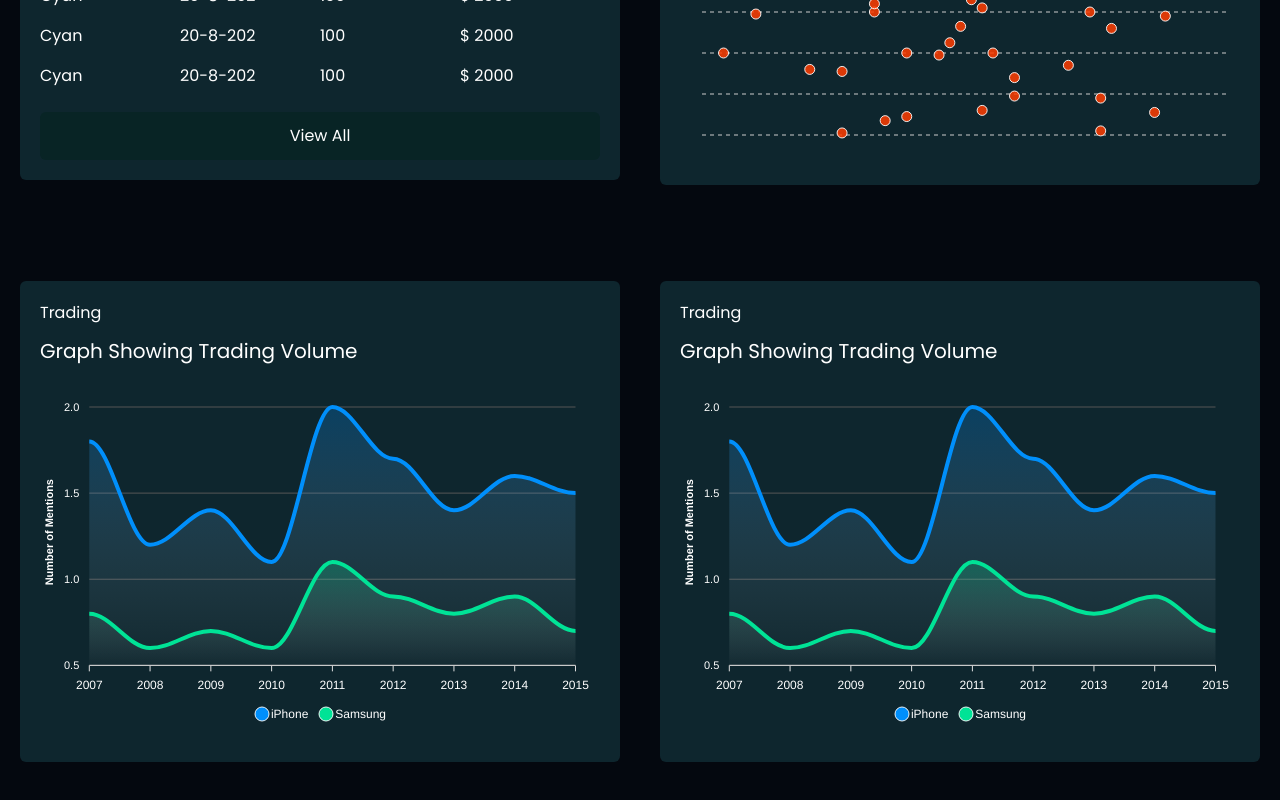
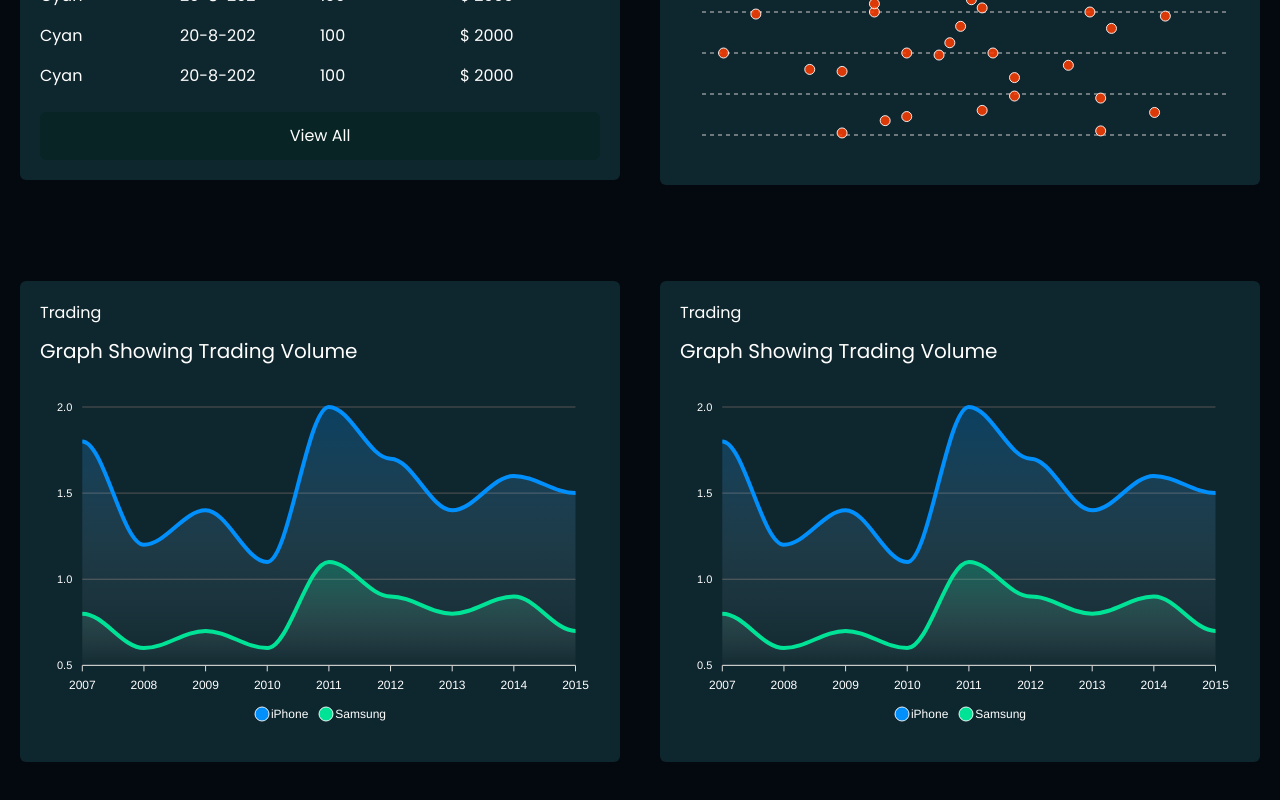
Before and after one commit to talha2224/Trading, a React (Vite) app: page /admin/home in a window 1280 px wide. Shown: the part 542-1342 px from the top of the page. Built offline with nearby package versions, Linux system fonts and the light colour scheme.

Commit message:
tooltip removed

```diff
--- a/src/components/ChartViews.jsx
+++ b/src/components/ChartViews.jsx
@@ -60,7 +60,6 @@ const options2 = {
     },
     yaxis: {
         labels: { style: { colors: "#fff" } },
-        title: { text: "Number of Mentions", style: { color: "#fff" } },
     },
     grid: { borderColor: "#555" },
     legend: { labels: { colors: "#fff" } },
```
